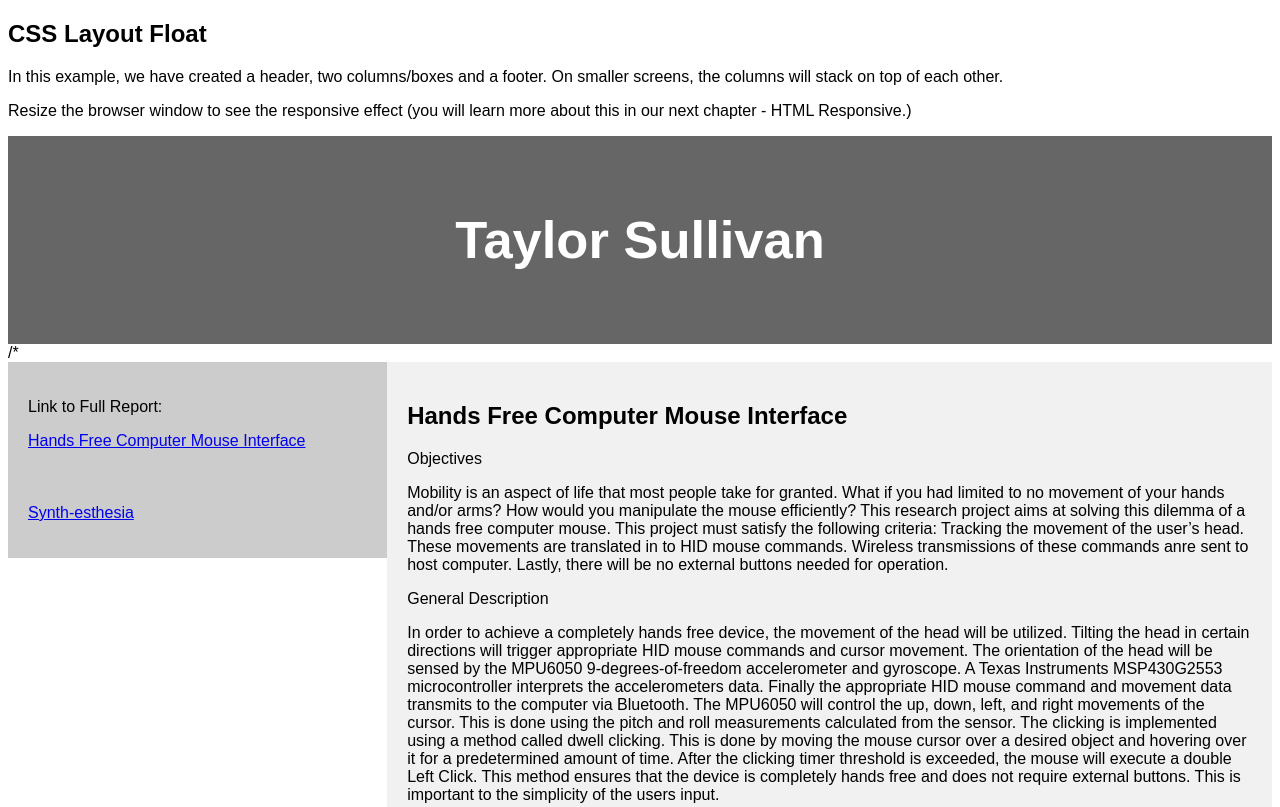
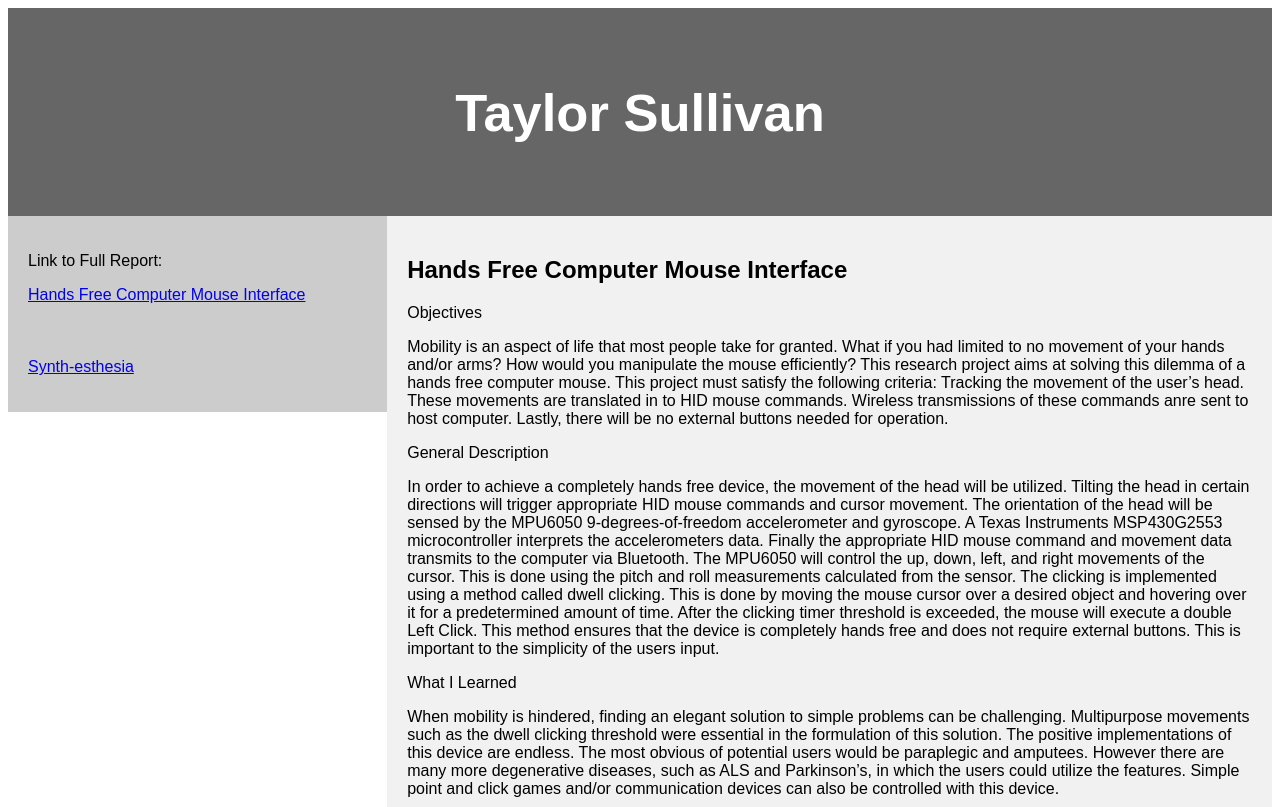
Before and after one commit to TGSully/TGSully.github.io, a plain HTML site: page index.html in a window 1280 px wide. Shown: the top 807 px of the page. Drawn offline with Linux system fonts and the light colour scheme.

Commit message:
HTML continued

```diff
--- a/index.html
+++ b/index.html
@@ -1,7 +1,7 @@
 <!DOCTYPE html>
 <html lang="en">
 <head>
-<title>CSS Template</title>
+<title></title>
 <meta charset="utf-8">
 <meta name="viewport" content="width=device-width, initial-scale=1">
 <style>
@@ -68,16 +68,11 @@ footer {
 </style>
 </head>
 <body>
-
-<h2>CSS Layout Float</h2>
-<p>In this example, we have created a header, two columns/boxes and a footer. On smaller screens, the columns will stack on top of each other.</p>
-<p>Resize the browser window to see the responsive effect (you will learn more about this in our next chapter - HTML Responsive.)</p>
-
 <header>
   <h2>Taylor Sullivan</h2>
 </header>
 
-/*<section>
+<section>
   <nav>
     <ul>
       <p>Link to Full Report:</p>
```
